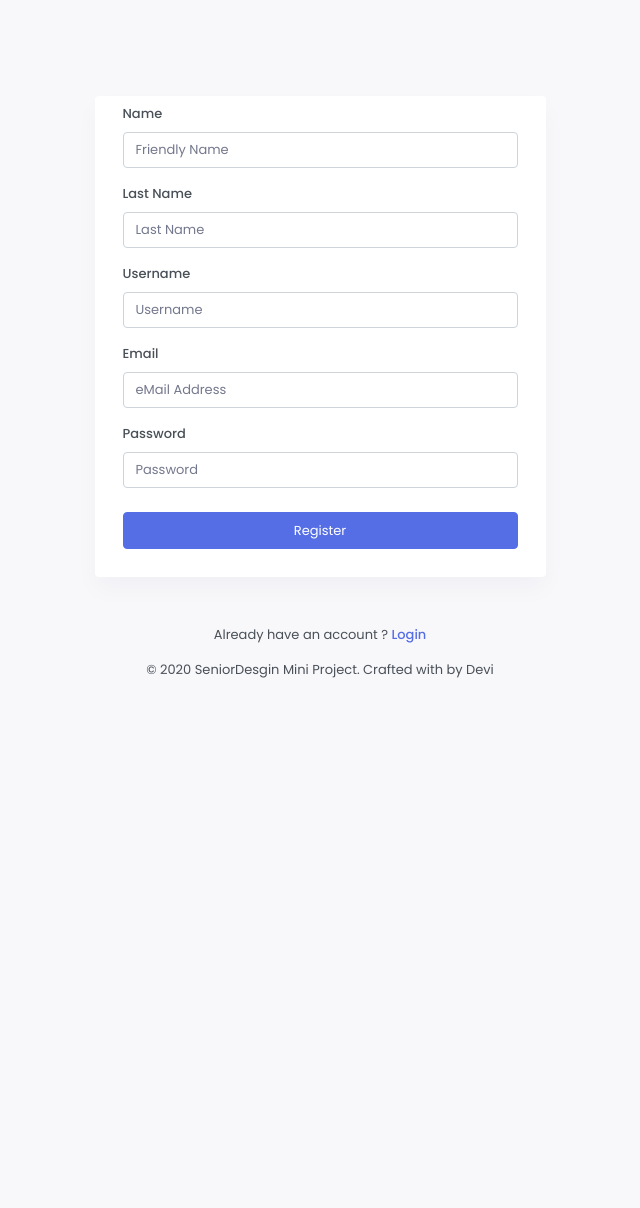
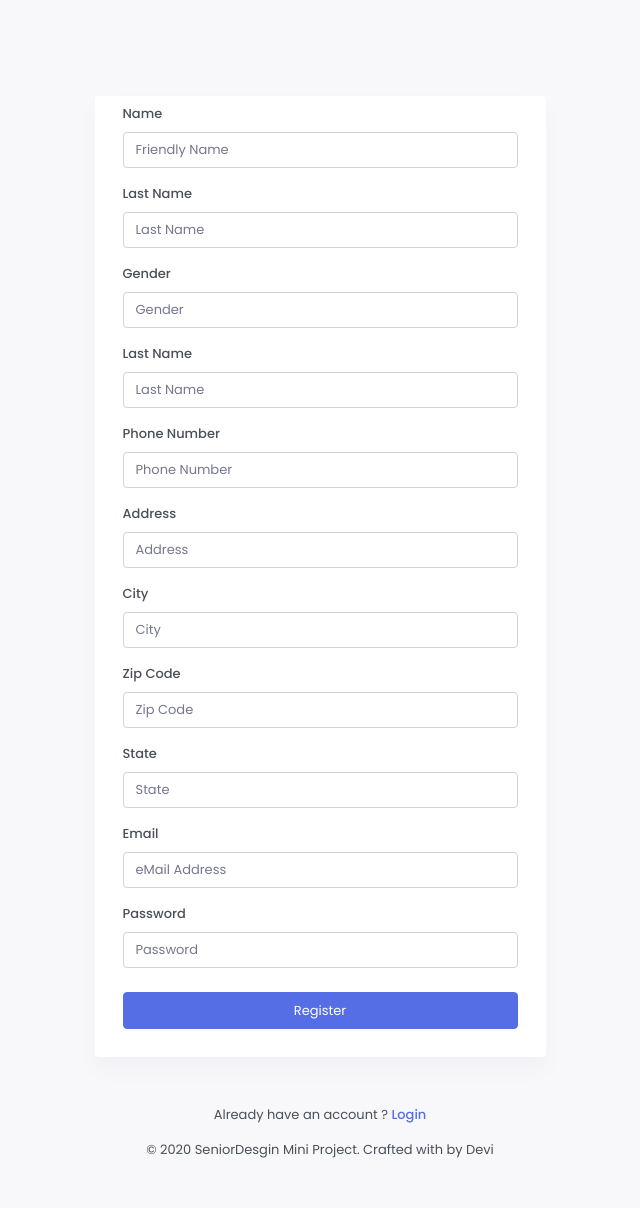
Before and after one commit to statefarmuta/api_ml_admin, a Flask app: page /register in a window 1280 px wide. Shown: the top 1208 px of the page, without its empty margins (320-960 px from the left). Before the commit the page ends 678 px from the top, so only its background shows below. Run offline with Flask 2, Linux system fonts and the light colour scheme; some libraries are stand-ins or nearby versions.

Commit message:
Added all attributes

```diff
--- a/app/forms.py
+++ b/app/forms.py
@@ -16,6 +16,12 @@ class LoginForm(FlaskForm):
 class RegisterForm(FlaskForm):
 	name        = StringField  (u'Name'      , validators=[DataRequired()])
 	lname 		= StringField  (u'Last Name' , validators=[DataRequired()])
+	gender      = StringField  (u'Gender', validators=[DataRequired()])
+	phone    	= StringField  (u'Phone', validators=[DataRequired()])
+	address  	= StringField  (u'Address', validators=[DataRequired()])
+	city     	= StringField  (u'City', validators=[DataRequired()])
+	zipcode  	= StringField  (u'Zipcode', validators=[DataRequired()])
+	state    	= StringField  (u'State' , validators=[DataRequired()])
 	username    = StringField  (u'Username'  , validators=[DataRequired()])
 	password    = PasswordField(u'Password'  , validators=[DataRequired()])
 	email       = StringField  (u'Email'     , validators=[DataRequired(), Email()])
--- a/app/templates/pages/auth-register.html
+++ b/app/templates/pages/auth-register.html
@@ -45,8 +45,38 @@
                                         </div>
 
                                         <div class="form-group">
-                                            <label for="userpassword">Username</label>
-                                            {{ form.username(placeholder="Username", class="form-control") }}
+                                            <label for="username">Gender</label>
+                                            {{ form.gender(placeholder="Gender",class="form-control") }}
+                                        </div>
+
+                                        <div class="form-group">
+                                            <label for="username">Last Name</label>
+                                            {{ form.lname(placeholder="Last Name",class="form-control") }}
+                                        </div>
+
+                                        <div class="form-group">
+                                            <label for="username">Phone Number</label>
+                                            {{ form.phone(placeholder="Phone Number",class="form-control") }}
+                                        </div>
+
+                                        <div class="form-group">
+                                            <label for="username">Address</label>
+                                            {{ form.address(placeholder="Address",class="form-control") }}
+                                        </div>
+
+                                        <div class="form-group">
+                                            <label for="username">City</label>
+                                            {{ form.city(placeholder="City",class="form-control") }}
+                                        </div>
+
+                                        <div class="form-group">
+                                            <label for="username">Zip Code</label>
+                                            {{ form.zipcode(placeholder="Zip Code",class="form-control") }}
+                                        </div>
+
+                                        <div class="form-group">
+                                            <label for="userpassword">State</label>
+                                            {{ form.state(placeholder="State", class="form-control") }}
                                         </div>
 
                                         <div class="form-group">
--- a/app/views.py
+++ b/app/views.py
@@ -83,6 +83,12 @@ def register():
         # assign form data to variables
         fname    = request.form.get('name'    , '', type=str)
         lname    = request.form.get('lname'   , '', type=str)
+        gender   = request.form.get('gender' ,'', type=str)
+        phone    = request.form.get('phone' ,'', type=str)
+        address  = request.form.get('address' ,'', type=str)
+        city     = request.form.get('city' ,'', type=str)
+        zipcode  = request.form.get('zipcode' ,'', type=str)
+        state    = request.form.get('state' ,'', type=str)
         username = request.form.get('username', '', type=str)
         password = request.form.get('password', '', type=str)
         email    = request.form.get('email'   , '', type=str)
@@ -100,7 +106,9 @@ def register():
 
             pw_hash = password #bc.generate_password_hash(password)
 
-            user = User.register(fname, lname, username, email, pw_hash)
+            user = User.register(fname=fname, lname=lname, gender=gender, phone=phone,
+                                 address=address, city=city, zipcode=zipcode, state=state,
+                                 username=username, email=email, password=pw_hash, is_admin=True)
 
             msg = 'User created, please <a href="' + url_for('login') + '">login</a>'
 
@@ -135,7 +143,7 @@ def login():
 
         if user:
             #if bc.check_password_hash(user.password, password):
-            if user.password == password:
+            if user.password == password and user.is_admin:
                 print("password matched")
                 login_user(user)
                 Database.insert(collection="login_log", data={
@@ -146,7 +154,7 @@ def login():
                 )
                 return redirect(url_for('index'))
             else:
-                msg = "Wrong password. Please try again."
+                msg = "Wrong password or not Admin. Please try again."
         else:
             msg = "Unknown user"
 
@@ -540,7 +548,12 @@ def auth_register():
     if not user and not user_by_email :
         try:
             pw_hash = post_data.get('password') #bc.generate_password_hash(password)
-            user = User.register(post_data.get('name'), post_data.get('lname'), post_data.get('username'), post_data.get('email'), pw_hash)
+            user = User.register(post_data.get('name'), post_data.get('lname'),
+                                 post_data.get('gender'), post_data.get('phone'),
+                                 post_data.get('address'), post_data.get('city'),
+                                 post_data.get('zipcode'), post_data.get('state'),
+                                 post_data.get('username'), post_data.get('email'),
+                                 pw_hash, post_data.get('is_admin'))
 
             # # insert the user
             # db.session.add(user)
```
Also changed, not shown: app/models/user.py (+17 -4 lines), .github/FUNDING.yml (added), 6 other files.
